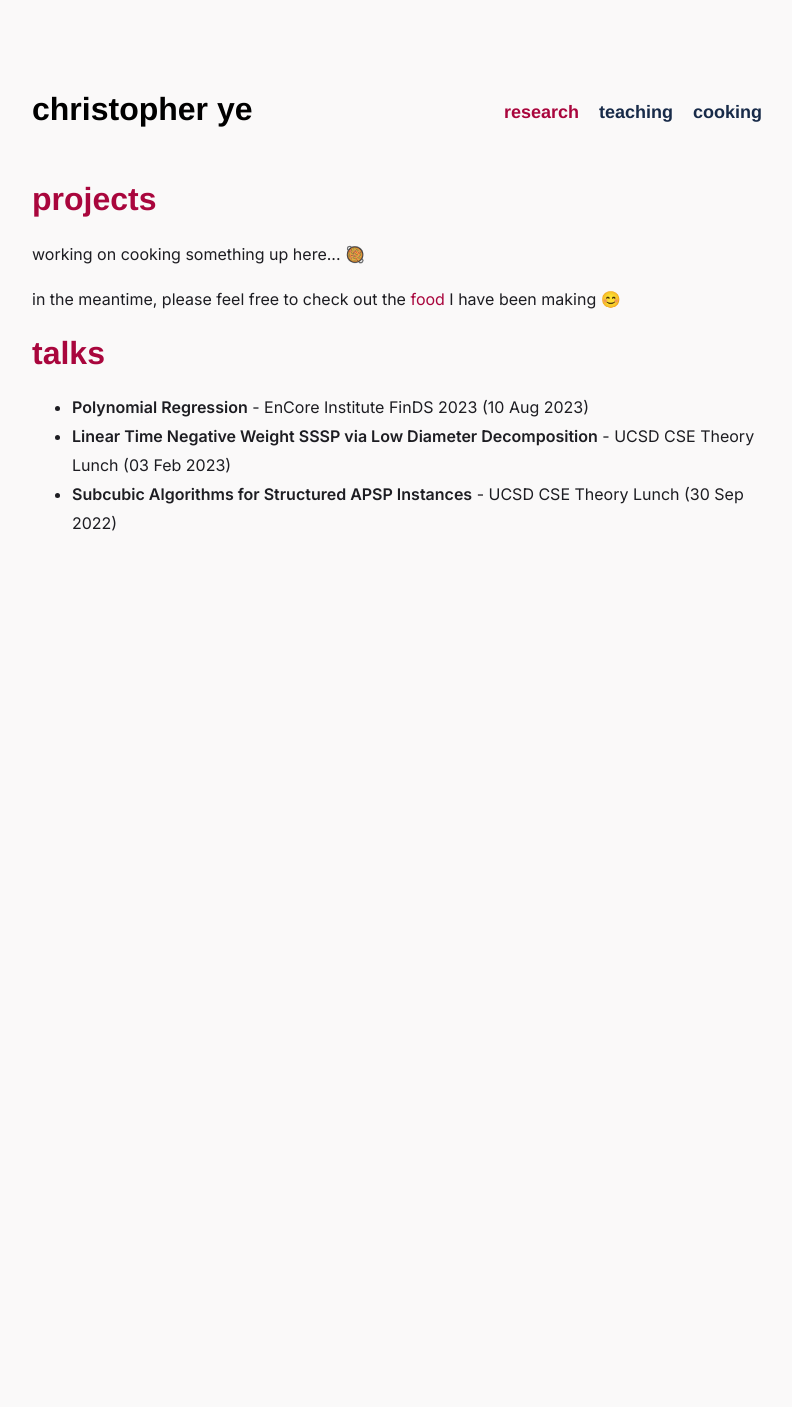
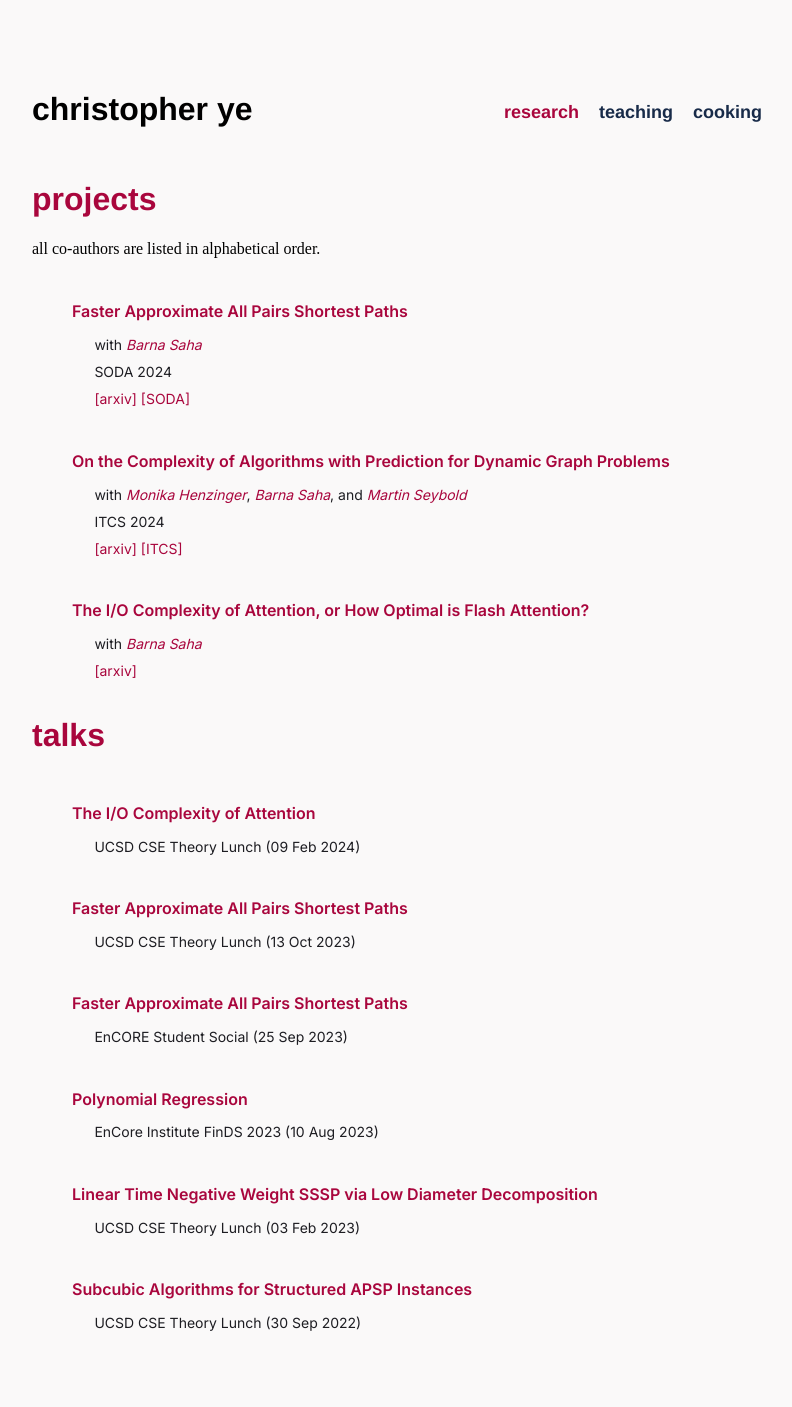
Before and after one commit to czye17/czye17.github.io, a Jekyll site: the page built from research.html, in a window 1280 px wide. Shown: the whole page, without its empty margins (233-1025 px from the left). Built offline with Jekyll 4.4.1, drawn with Linux system fonts in a browser that asks for light colours; some web fonts are replaced; before the commit the page ends 900 px from its top, so only the background shows below that.

Commit message:
new website with research

```diff
--- /dev/null
+++ b/_data/events.yml
@@ -0,0 +1,10 @@
+- dates: 01/2024
+  text: Presented "On the Complexity of Algorithms with Predictions for Dynamic Graph Problems" at ITCS 24
+- dates: 01/2024
+  text: First conference paper! Presented "Faster Approximate All Pairs Shortest Paths" at SODA 24
+- dates: 09/2022
+  text: Started my PhD at UC San Diego!
+- dates: 06/2021-07/2022
+  text: Quantitative Analyst at Morgan Stanley's FSL Group.
+- dates: 06/2021
+  text: Graduated from Princeton! 🎓 My senior thesis titled "A Direct Sum Theorem for Deterministic Compression Under Uncertain Priors" designed an optimal scheme for deterministically compressing many messages simultaneously under the relaxed assumption that the two communicating parties may not know exactly the underlying distribution of messages.
--- /dev/null
+++ b/_data/research.yml
@@ -0,0 +1,28 @@
+- title: Faster Approximate All Pairs Shortest Paths
+  conference: SODA
+  year: 2024
+  arxiv: https://arxiv.org/abs/2309.13225
+  proceedings: https://epubs.siam.org/doi/abs/10.1137/1.9781611977912.170
+  authors:
+    - name: Barna Saha
+      site: https://barnasaha.net
+- title: On the Complexity of Algorithms with Prediction for Dynamic Graph Problems
+  conference: ITCS
+  year: 2024
+  arxiv: https://arxiv.org/abs/2307.16771
+  proceedings: https://drops.dagstuhl.de/entities/document/10.4230/LIPIcs.ITCS.2024.62
+  authors:
+    - name: Monika Henzinger
+      site: https://ist.ac.at/de/forschung/henzinger_monika-gruppe/
+      comma: true
+    - name: Barna Saha
+      site: https://barnasaha.net
+      comma: true
+    - name: Martin Seybold
+      site: https://orcid.org/0000-0001-6901-3035
+      last: true
+- title: The I/O Complexity of Attention, or How Optimal is Flash Attention?
+  arxiv: https://arxiv.org/abs/2402.07443
+  authors:
+    - name: Barna Saha
+      site: https://barnasaha.net
--- a/_data/talks.yml
+++ b/_data/talks.yml
@@ -7,3 +7,12 @@
 - topic: Polynomial Regression
   setting: EnCore Institute FinDS 2023
   date: 2023.08.10
+- topic: Faster Approximate All Pairs Shortest Paths
+  setting: EnCORE Student Social
+  date: 2023.09.25
+- topic: Faster Approximate All Pairs Shortest Paths
+  setting: UCSD CSE Theory Lunch
+  date: 2023.10.13
+- topic: The I/O Complexity of Attention
+  setting: UCSD CSE Theory Lunch
+  date: 2024.02.09
--- a/_data/teaching.yaml
+++ b/_data/teaching.yml
@@ -46,3 +46,9 @@
   role: Head TA
   school: Princeton
   idx: 2021.1
+- course: CSE 202 - Algorithm Design and Analysis
+  year: 2024
+  term: winter
+  role: TA
+  school: UCSD
+  idx: 2024.1
--- a/_sass/main.scss
+++ b/_sass/main.scss
@@ -158,6 +158,7 @@ td {
 
 .table-date {
     padding-right: 20px;
+    width: 30%;
 }
 
 .teaching-table th,
--- a/research.html
+++ b/research.html
@@ -4,15 +4,43 @@ title: research
 ---
 <h1>projects</h1>
 
-<p>working on cooking something up here... 🥘</p>
+all co-authors are listed in alphabetical order.
 
-<p>in the meantime, please feel free to check out the <a href="/cooking.html">food</a> I have been making 😊</p>
+<ul>
+    {% for item in site.data.research %}
+    <div class="pub">
+        <h2>{{ item.title }}</h2>
+        <p>with
+
+                {% for author in item.authors %}
+                    {% if author.last %}
+                        and
+                    {% endif %}
+                    <i><a href={{ author.site }}>{{ author.name }}</a></i>{% if author.comma %},{% endif %}
+                {% endfor %}
+
+        </p>
+        <p>{{ item.conference }} {{ item.year }}</p>
+        <p>
+            {% if item.arxiv %}
+                <a href={{ item.arxiv }}>[arxiv]</a>
+            {% endif %}
+            {% if item.proceedings %}
+                <a href={{ item.proceedings }}>[{{ item.conference }}]</a>
+            {% endif %}
+        </p>
+    </div>
+    {% endfor %}
+</ul>
 
 <h1>talks</h1>
 
 {% assign sorted_talks = site.data.talks | sort: "date" | reverse %}
 <ul>
     {% for item in sorted_talks %}
-    <li><b>{{ item.topic }}</b> - {{ item.setting }} ({{ item.date | date_to_string }})</li>
+    <div class="pub">
+        <h2>{{ item.topic }}</h2>
+        <p>{{ item.setting }} ({{ item.date | date_to_string }})</p>
+    </div>
     {% endfor %}
 </ul>
```
Also changed, not shown: index.html (+8 -18 lines), Gemfile.lock, 1 other file.
